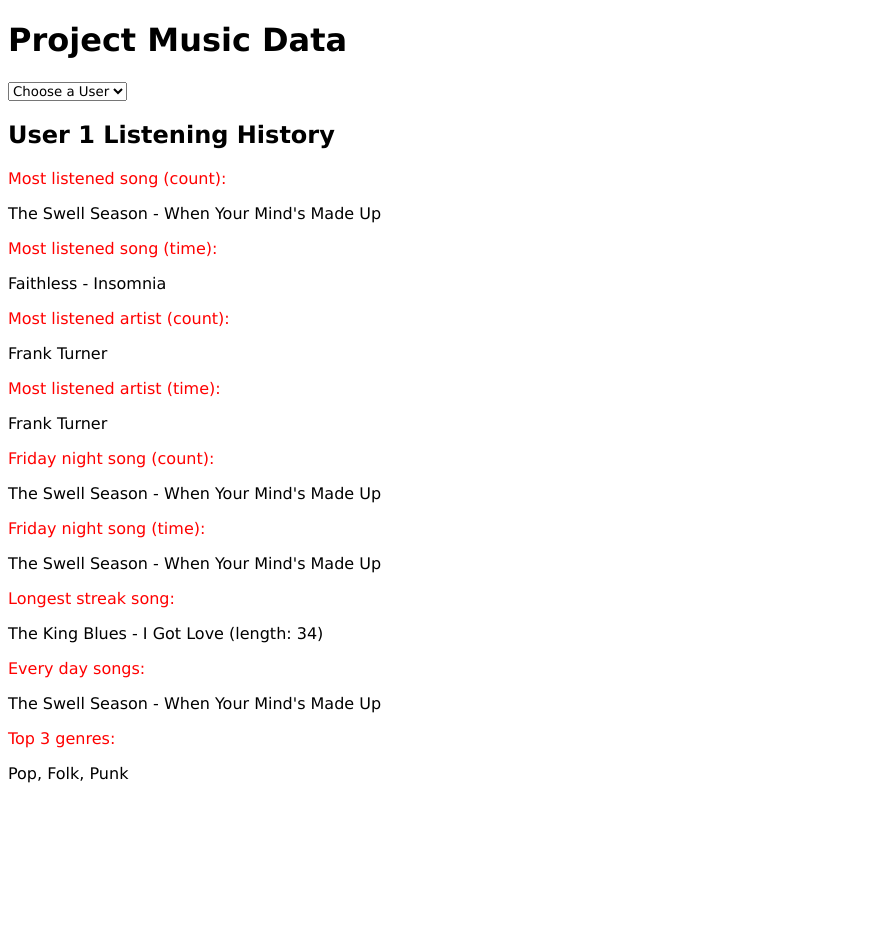
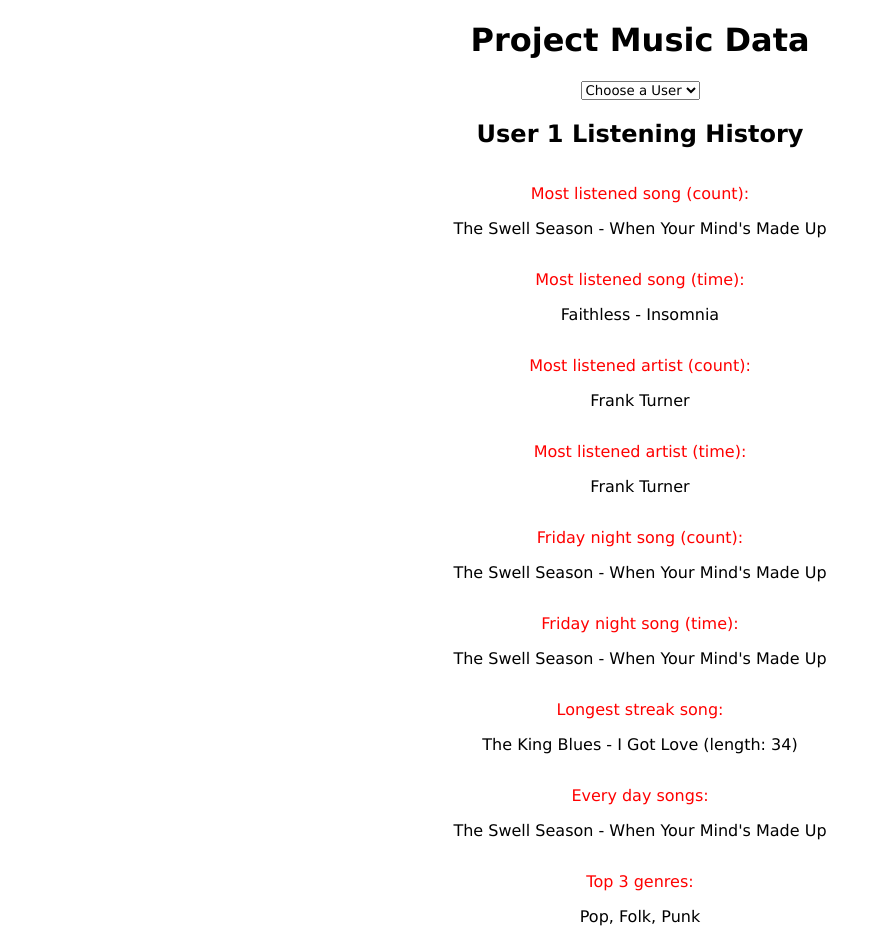
Before and after one commit to trngdothuy/Piscine-Sprint-Project-Music-Data, a website with bundled scripts: page index.html in a window 1280 px wide. Shown: the whole page, without its empty margins (0-881 px from the left). Before the commit the page ends 800 px from the top, so only its background shows below. Built offline with nearby package versions, Linux system fonts and the light colour scheme.

Commit message:
Center text

```diff
--- a/style.css
+++ b/style.css
@@ -1,5 +1,26 @@
 * {
     font-family: Verdana, Geneva, Tahoma, sans-serif;
+}
+
+h1 {
+    text-align: center;
+}
+
+.selector-bar {
+    display: flex;
+    justify-content: center;
+}
+
+#user-data {
+    display: flex;
+    flex-direction: column;
+    justify-content: center;
+    align-items: center;
+}
+
+.question-p, .answer-p {
+    display: flex;
+    justify-content: center;
 }
 
 .question-p {
```
